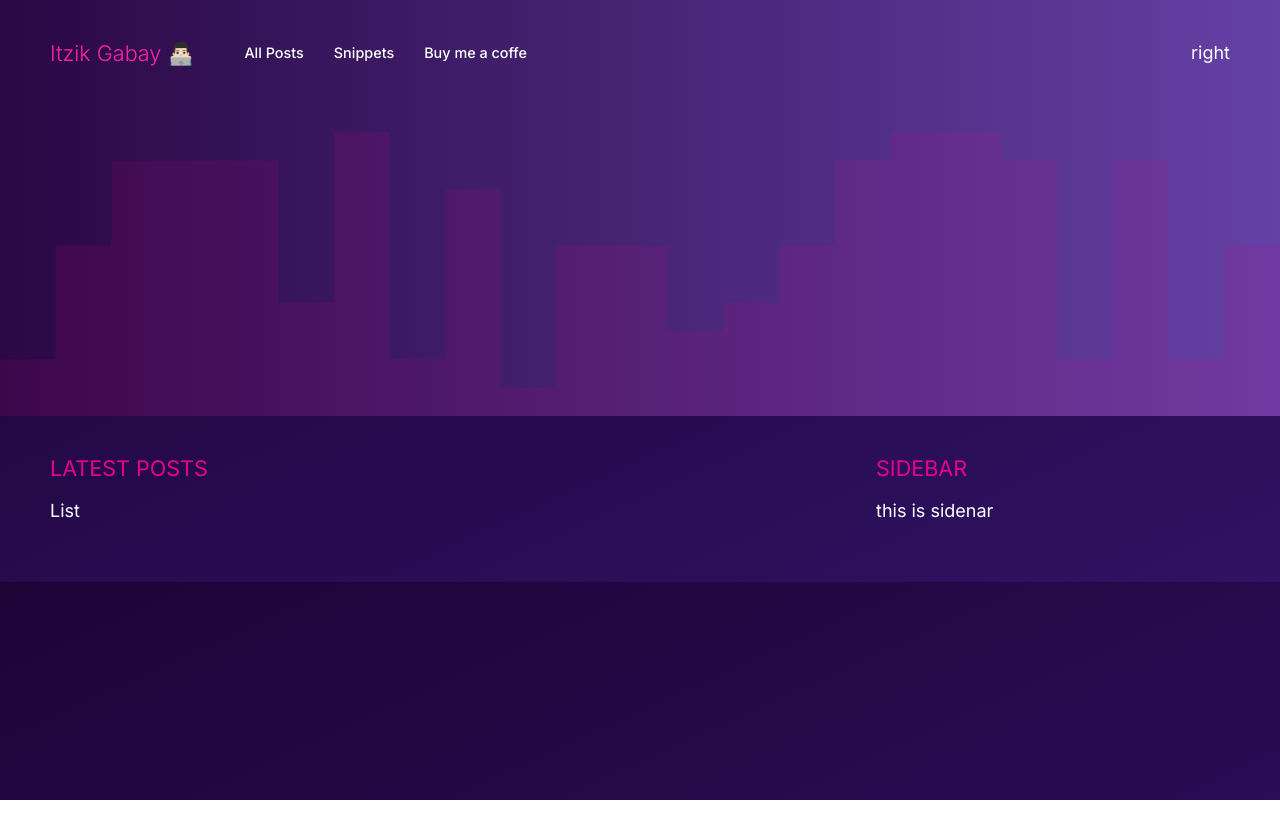
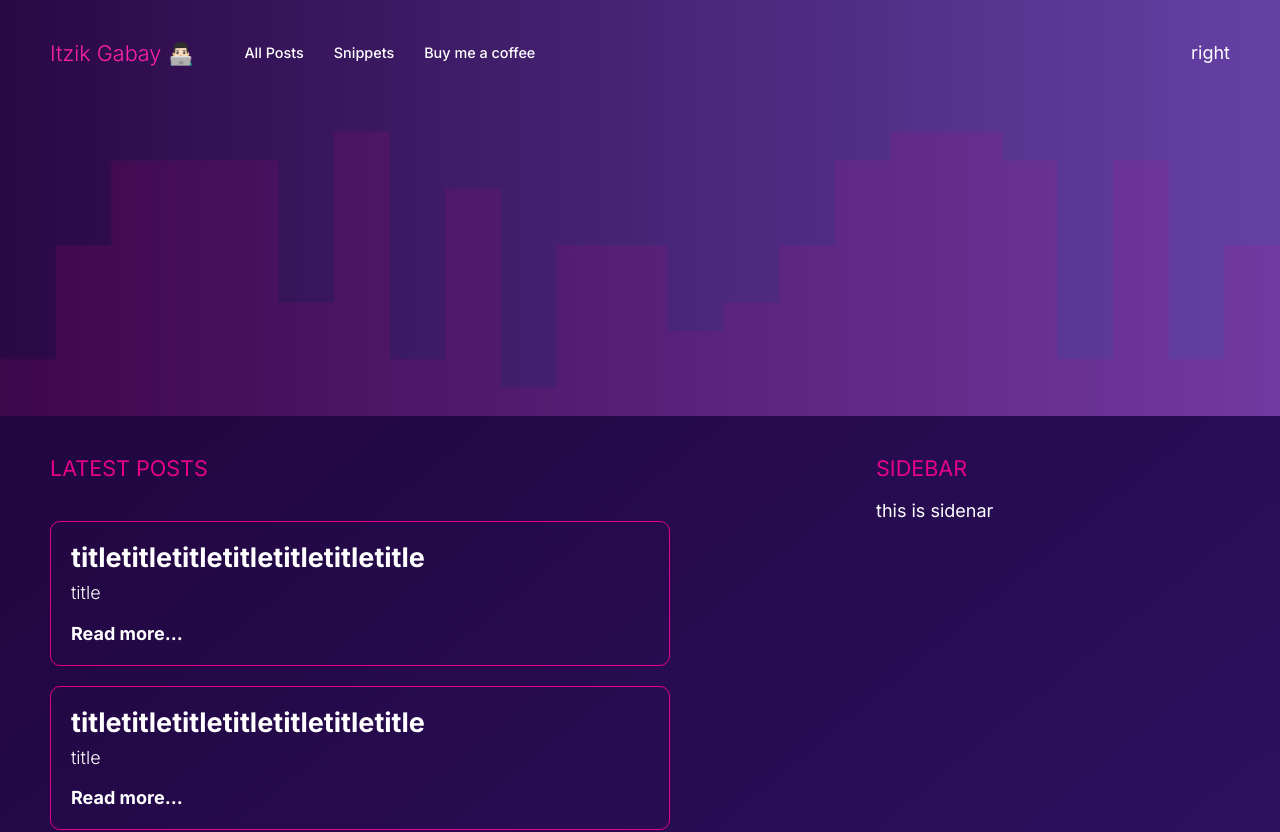
Before and after one commit to ItzikGabay/blog, a Next.js app: page / in a window 1280 px wide. Shown: the top 832 px of the page. Before the commit the page ends 800 px from the top, so only its background shows below. Built offline with nearby package versions, Linux system fonts and the light colour scheme.

Commit message:
Done with the blog post design

```diff
--- /dev/null
+++ b/components/post-item/post-item.module.css
@@ -0,0 +1,30 @@
+.post_item__container {
+  width: 70%;
+  padding: 20px;
+  border: 1px solid #e7008a;
+  margin: 20px 0;
+  border-radius: 10px;
+}
+
+.post_item__title {
+  font-size: 1.5rem;
+  font-weight: bold;
+  margin-bottom: 10px;
+}
+
+.post_item__content {
+  font-weight: 300;
+  margin-bottom: 15px;
+}
+
+.post_item__readmore {
+  font-weight: 700;
+  padding-top: 5px;
+  transition: 0.5s;
+  cursor: pointer;
+}
+
+.post_item__readmore:hover {
+  font-size: 1.2rem;
+  transition: 0.5s;
+}
--- /dev/null
+++ b/components/post-item/post-item.tsx
@@ -0,0 +1,13 @@
+import styles from "./post-item.module.css";
+
+const PostItem = () => {
+  return (
+    <div className={styles.post_item__container}>
+      <div className={styles.post_item__title}>titletitletitletitletitletitletitle </div>
+      <div className={styles.post_item__content}>title</div>
+      <div className={styles.post_item__readmore}>Read more...</div>
+    </div>
+  );
+};
+
+export default PostItem;
--- a/components/post-list/post-list.tsx
+++ b/components/post-list/post-list.tsx
@@ -1,5 +1,13 @@
+import PostItem from "../post-item/post-item";
+
 const PostList = () => {
-  return <div>List</div>;
+  return (
+    <div>
+      <PostItem />
+      <PostItem />
+      <PostItem />
+    </div>
+  );
 };
 
 export default PostList;
--- a/layout/header/components/navbar/navbar.tsx
+++ b/layout/header/components/navbar/navbar.tsx
@@ -8,7 +8,7 @@ export const Navbar = () => {
         <div className={styles.nav__left_links}>
           <div className={styles.nav__left_link}>All Posts</div>
           <div className={styles.nav__left_link}>Snippets</div>
-          <div className={styles.nav__left_link}>Buy me a coffe</div>
+          <div className={styles.nav__left_link}>Buy me a coffee</div>
         </div>
       </div>
       <div className={styles.nav__right}>
--- a/styles/pages/home.module.css
+++ b/styles/pages/home.module.css
@@ -1,3 +1,15 @@
+@media screen and (max-width: 800px) {
+  .home__container {
+    flex-direction: column;
+  }
+}
+
+@media screen and (min-width: 800px) {
+  .home__container {
+    flex-direction: row;
+  }
+}
+
 .home__container {
   display: flex;
   row-gap: 50px;
```
